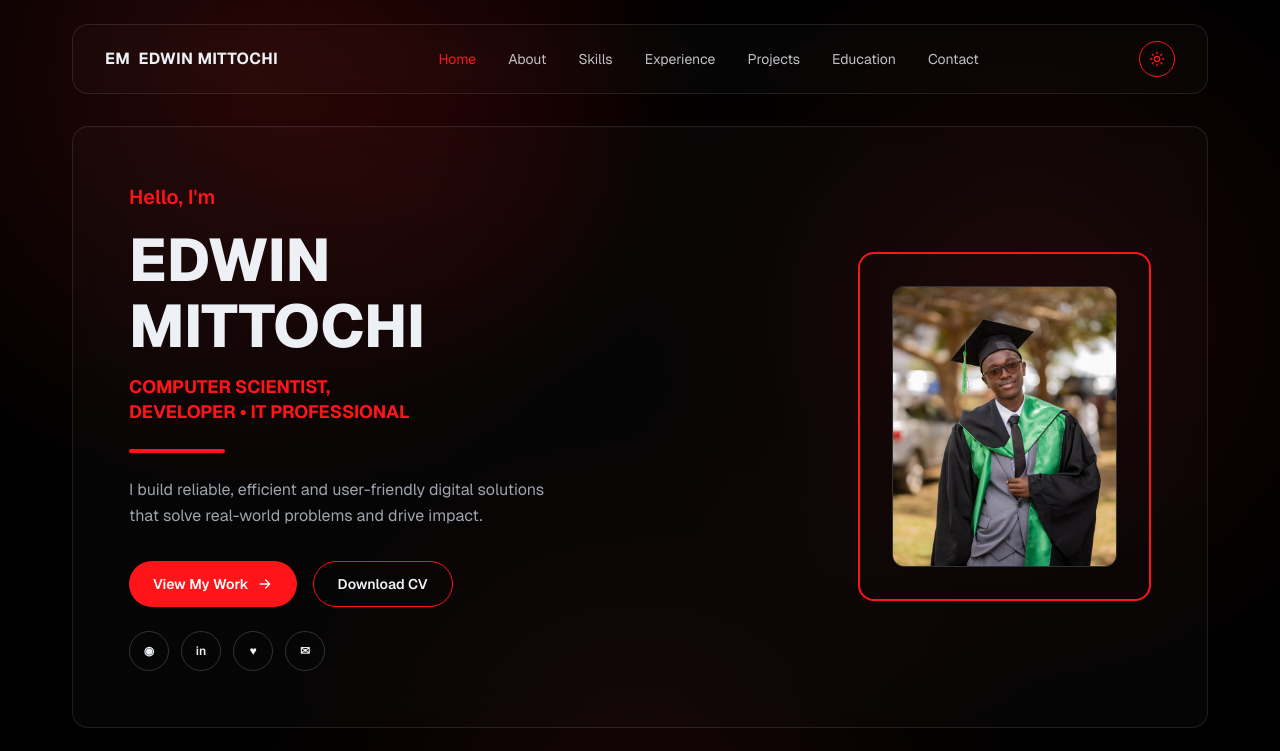
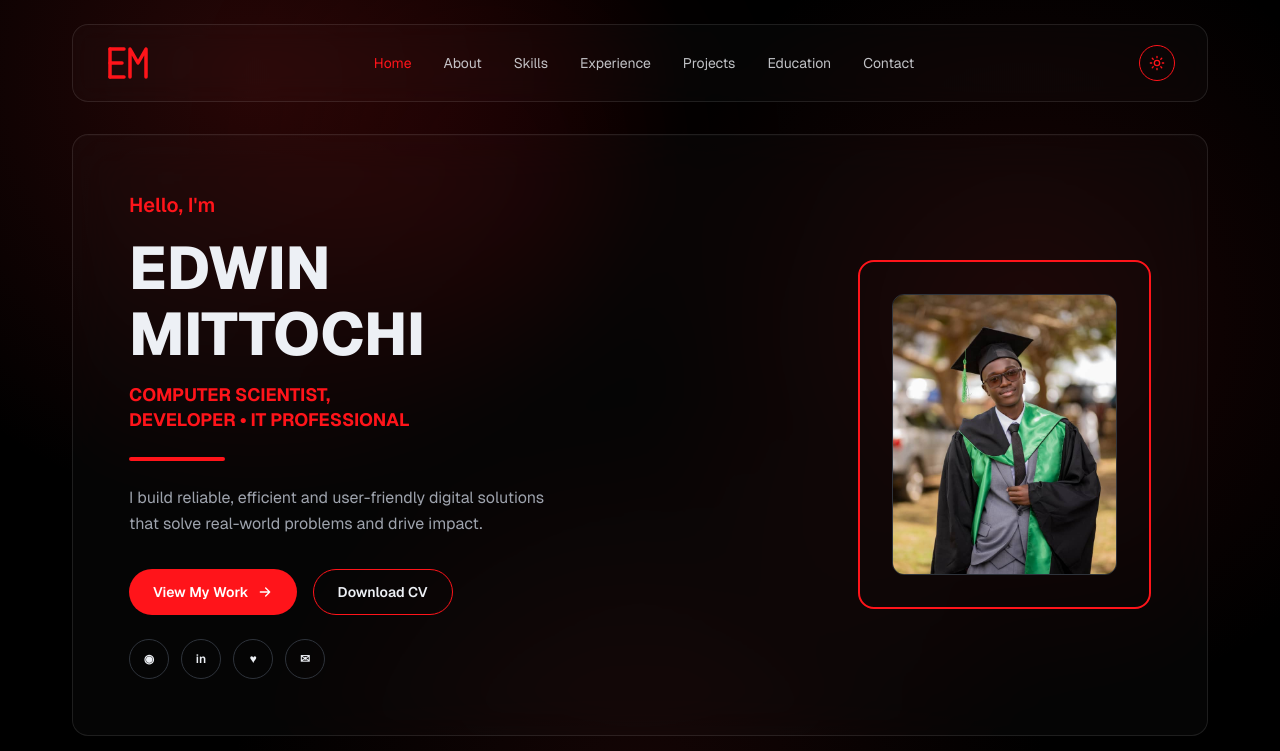
Before and after one commit to EdwinMittochi/edwinmittochi.github.io, a Next.js app: page / in a window 1280 px wide. Shown: the top 751 px of the page. Built offline with nearby package versions, Linux system fonts and the light colour scheme.

Commit message:
Add Github Pages deployment

```diff
--- a/src/components/Education.tsx
+++ b/src/components/Education.tsx
@@ -18,7 +18,7 @@ export default function Education() {
 
         <ol className="space-y-6">
           {education.map((item) => (
-            <li key={item.title} className="flex gap-4">
+            <li key={item.title} className="flex gap-4 rounded-2xl border border-line bg-card-2 p-6 transition-colors ">
               <span className="mt-1.5 h-3 w-3 shrink-0 rounded-full bg-accent" />
               <div>
                 <p className="text-xs font-semibold tracking-wide text-accent">{item.period}</p>
--- /dev/null
+++ b/src/components/EmLogo.tsx
@@ -0,0 +1,51 @@
+export function EMLogo() {
+  return (
+    <svg
+      width="44"
+      height="44"
+      viewBox="0 0 44 44"
+      fill="none"
+      xmlns="http://www.w3.org/2000/svg"
+      aria-label="EM logo"
+      role="img"
+    >
+      {/* E */}
+      <path
+        d="M5 8H19"
+        stroke="currentColor"
+        strokeWidth="3.5"
+        strokeLinecap="round"
+      />
+
+      <path
+        d="M5 22H17"
+        stroke="currentColor"
+        strokeWidth="3.5"
+        strokeLinecap="round"
+      />
+
+      <path
+        d="M5 36H19"
+        stroke="currentColor"
+        strokeWidth="3.5"
+        strokeLinecap="round"
+      />
+
+      <path
+        d="M5 8V36"
+        stroke="currentColor"
+        strokeWidth="3.5"
+        strokeLinecap="round"
+      />
+
+      {/* M */}
+      <path
+        d="M25 36V8L33 22L41 8V36"
+        stroke="currentColor"
+        strokeWidth="3.5"
+        strokeLinecap="round"
+        strokeLinejoin="round"
+      />
+    </svg>
+  );
+}
--- a/src/components/Experience.tsx
+++ b/src/components/Experience.tsx
@@ -20,9 +20,9 @@ export default function Experience() {
           {experience.map((item) => (
             <li
               key={item.period}
-              className="grid gap-3 md:grid-cols-[180px_1fr_auto] md:items-start md:gap-6"
+              className="grid gap-3 md:grid-cols-[180px_1fr_auto] md:items-start md:gap-6 rounded-2xl border border-line bg-card-2 p-6 transition-colors "
             >
-              <div className="flex items-center gap-3">
+              <div className="flex items-center gap-3 ">
                 <span className="h-3 w-3 shrink-0 rounded-full bg-accent" />
                 <span className="text-sm font-semibold text-accent">{item.period}</span>
               </div>
--- a/src/components/Navbar.tsx
+++ b/src/components/Navbar.tsx
@@ -1,5 +1,5 @@
 "use client";
-
+import { EMLogo } from "@/components/EmLogo";
 import { useEffect, useState } from "react";
 import { navLinks, profile } from "@/data/portfolio";
 
@@ -59,9 +59,9 @@ export default function Navbar() {
         <nav className="flex items-center justify-between gap-4 rounded-2xl border border-line bg-card bg-white/2 backdrop-blur-md px-5 py-4 sm:px-8"
         style={{ borderColor: "var(--card-border)" }}
         >
-          <a href="#home" className="text-sm font-bold tracking-wide sm:text-base">
-            {profile.initials} <span className="ml-1">{profile.name.toUpperCase()}</span>
-          </a>
+          <a href="/" className="text-accent">
+  <EMLogo />
+</a>
 
           <ul className="hidden items-center gap-8 lg:flex">
             {navLinks.map((link) => (
```
